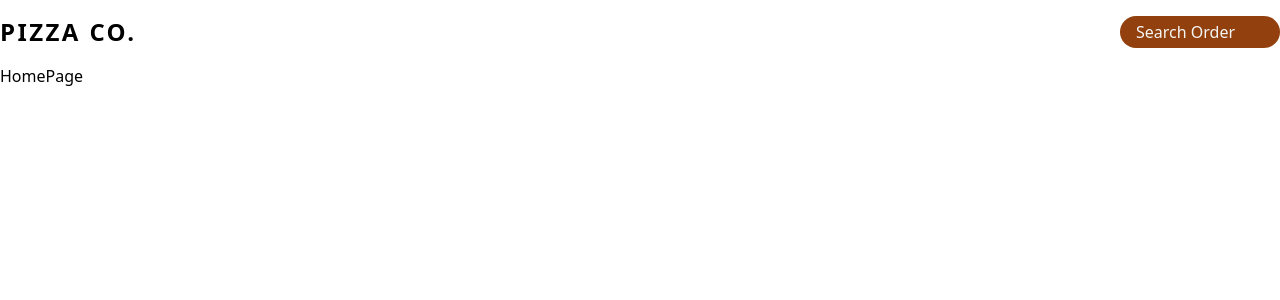
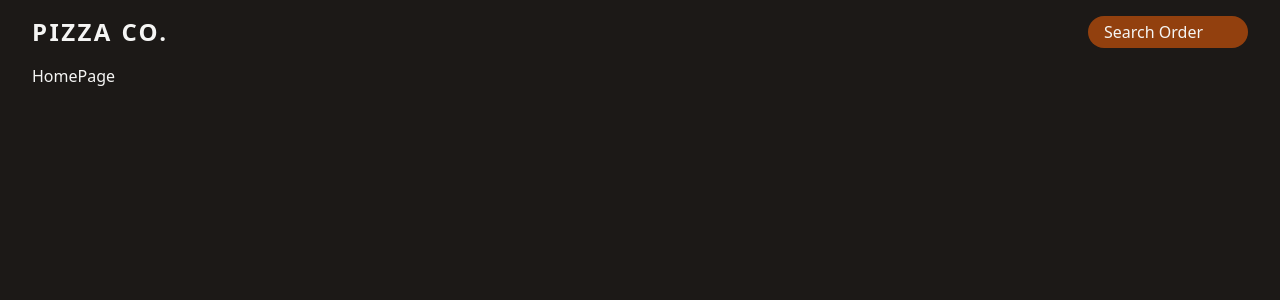
Before and after one commit to iamharshdabas/pizza, a React (Vite) app: page / in a window 1280 px wide. Shown: the top 300 px of the page. Built offline with nearby package versions, Linux system fonts and the light colour scheme.

Commit message:
chore: add AppLayout css

```diff
--- a/src/containers/AppLayout.tsx
+++ b/src/containers/AppLayout.tsx
@@ -7,13 +7,13 @@ const AppLayout = () => {
   const isLoading = navigation.state === 'loading'
 
   return (
-    <>
+    <div className="container mx-auto flex h-dvh flex-col bg-stone-900 px-8 text-stone-100">
       {isLoading && <Loading />}
       <Header />
-      <main>
+      <main className="grow">
         <Outlet />
       </main>
-    </>
+    </div>
   )
 }
 
```
